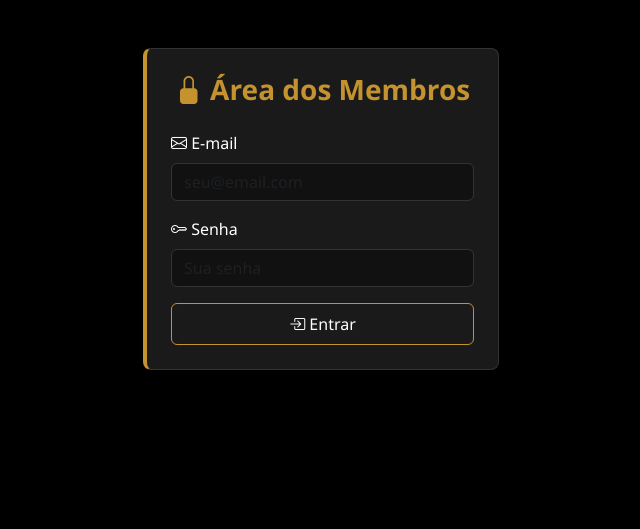
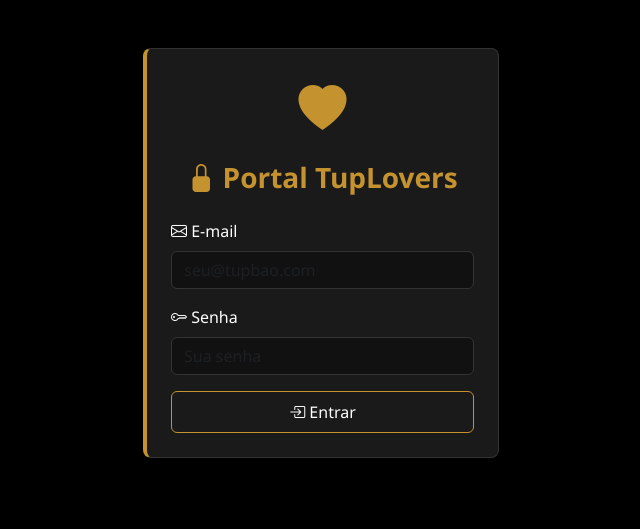
Before and after one commit to brunnoalmeida23/app-templo, a Flask app: page /login in a window 1280 px wide. Shown: the part 73-602 px from the top of the page, without its empty margins (319-959 px from the left). Run offline with Flask 3, Linux system fonts and the light colour scheme; data comes from the database, SQL or seed files in the repository; some libraries are stand-ins or nearby versions.

Commit message:
Portal TupLovers - novo design do login

```diff
--- a/templates/login.html
+++ b/templates/login.html
@@ -1,6 +1,6 @@
 {% extends "base.html" %}
 
-{% block title %}Login - TUPBAO{% endblock %}
+{% block title %}Portal TupLovers - TUPBAO{% endblock %}
 
 {% block menu_items %}
 <li class="nav-item"><a class="nav-link" href="/"><i class="bi bi-house"></i> Início</a></li>
@@ -12,7 +12,10 @@
         <div class="col-md-4 col-sm-8 col-11">
             <div class="card login-card shadow">
                 <div class="card-body p-4">
-                    <h3 class="text-center mb-4 titulo-secao"><i class="bi bi-lock-fill"></i> Área dos Membros</h3>
+                    <div class="text-center mb-3">
+                        <i class="bi bi-heart-fill" style="font-size: 3rem; color: var(--ambar);"></i>
+                    </div>
+                    <h3 class="text-center mb-4 titulo-secao"><i class="bi bi-lock-fill"></i> Portal TupLovers</h3>
 
                     {% with messages = get_flashed_messages() %}
                         {% if messages %}
@@ -28,7 +31,7 @@
                     <form method="POST">
                         <div class="mb-3">
                             <label class="form-label"><i class="bi bi-envelope"></i> E-mail</label>
-                            <input type="email" name="email" class="form-control" required placeholder="seu@email.com">
+                            <input type="email" name="email" class="form-control" required placeholder="seu@tupbao.com">
                         </div>
                         <div class="mb-3">
                             <label class="form-label"><i class="bi bi-key"></i> Senha</label>
```
